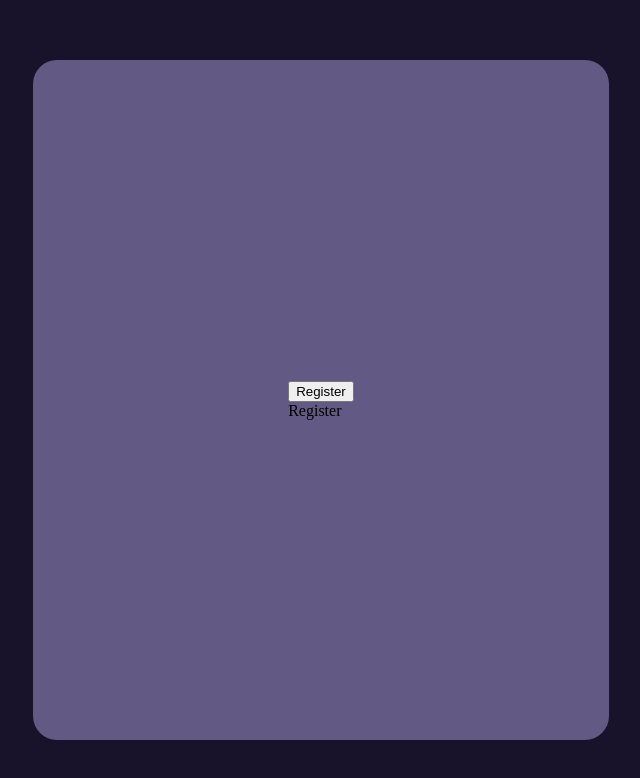
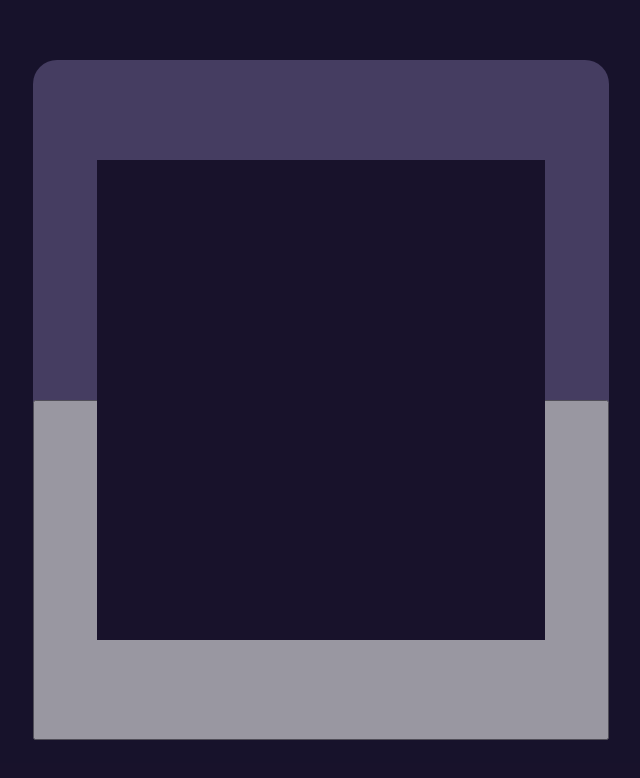
Before and after one commit to gustavocharamba/crud, a React (Create React App) app: page / in a window 1280 px wide. Both pictures are taken after a click on the button "Register". Shown: the top 778 px of the page, without its empty margins (319-959 px from the left). Built offline with nearby package versions, Linux system fonts and the light colour scheme.

Commit message:
register updated

```diff
--- a/src/global/globalColors.ts
+++ b/src/global/globalColors.ts
@@ -2,7 +2,8 @@ const colors = {
     ultra_violet: "#635985",
     english_violet: "#443c68",
     space_cadet: "#393053",
-    dark_purple: "#18122b"
+    dark_purple: "#18122b",
+    english_violet_opaque: "rgba(24, 18, 43, .4)",
 }
 
 export default colors
--- a/src/global/globalStyle.ts
+++ b/src/global/globalStyle.ts
@@ -1,7 +1,7 @@
 import { createGlobalStyle } from "styled-components"
 
 const GlobalStyle = createGlobalStyle`
-    html, body {
+    * {
         height: 100%;
         width: 100%;
 
@@ -9,14 +9,6 @@ const GlobalStyle = createGlobalStyle`
         padding: 0;
         -webkit-font-smoothing: antialiased;
     }
-
-    #root {
-        height: 100%;
-        width: 100%;
-
-        margin: 0;
-        padding: 0;
-    }
 `
 
 export default GlobalStyle
--- a/src/pages/register/register.tsx
+++ b/src/pages/register/register.tsx
@@ -1,13 +1,16 @@
 import React from 'react';
+import { Container, RegisterBox } from "./styled"
 
 interface ModalProps {
   onClose: any
 }
 const Register: React.FC<ModalProps> = ({onClose}) => {
   return (
-    <div>
-        Register
-    </div>
+    <Container>
+        <div>
+
+        </div>
+    </Container>
   );
 }
 
--- /dev/null
+++ b/src/pages/register/styled.ts
@@ -0,0 +1,23 @@
+import styled from "styled-components";
+import colors from "../../global/globalColors";
+
+export const Container = styled.div`
+    width: 100%;
+    height: 100%;
+    position: absolute;
+    top: 0;
+    left: 0;
+    z-index: 10;
+    background-color: ${colors.english_violet_opaque};
+    display: flex;
+    justify-content: center;
+    align-items: center;
+
+    & > div {
+        height: 60%;
+        width: 35%;
+        background-color: ${colors.dark_purple};
+    }
+`
+
+export const RegisterBox = styled.div``
```
